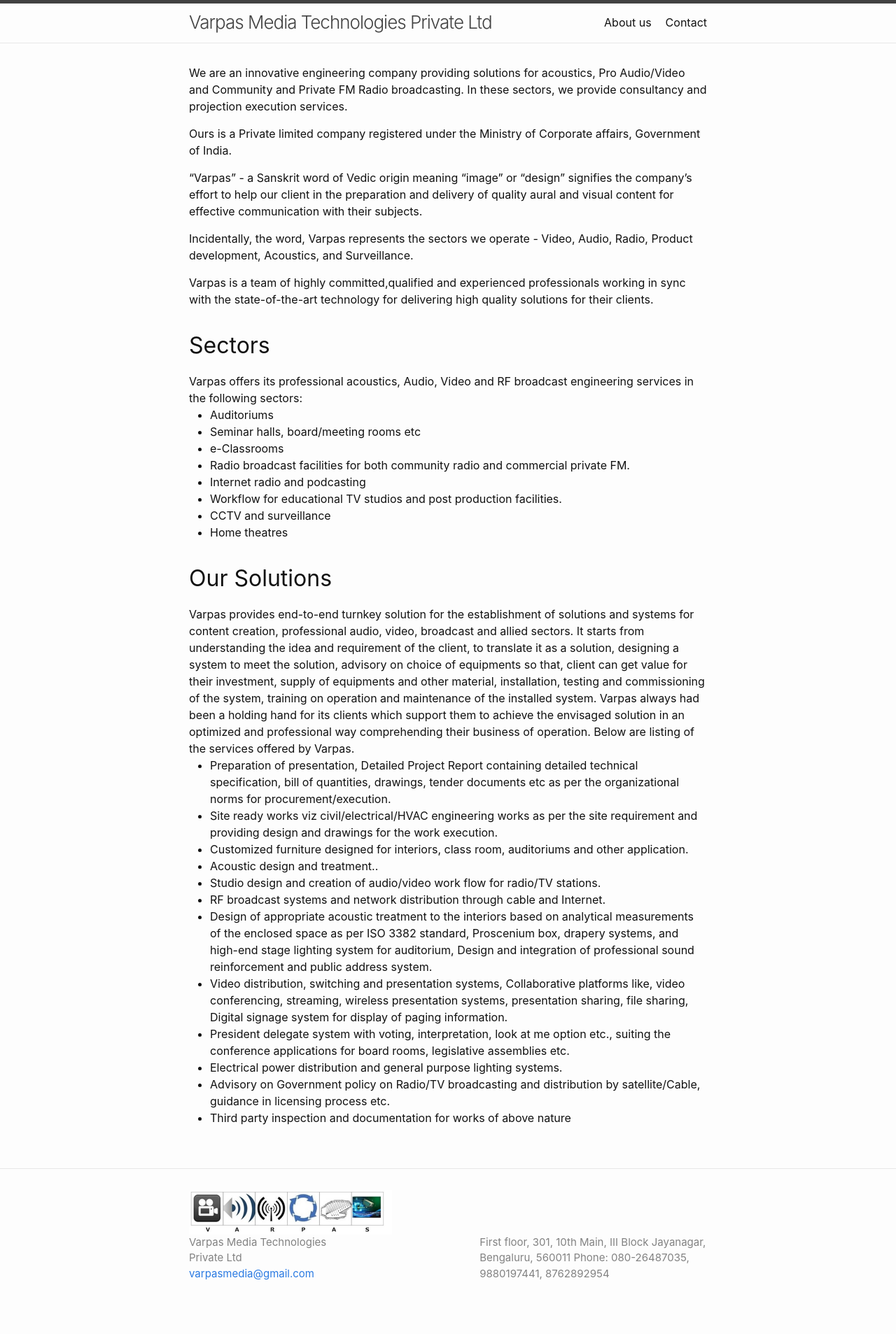
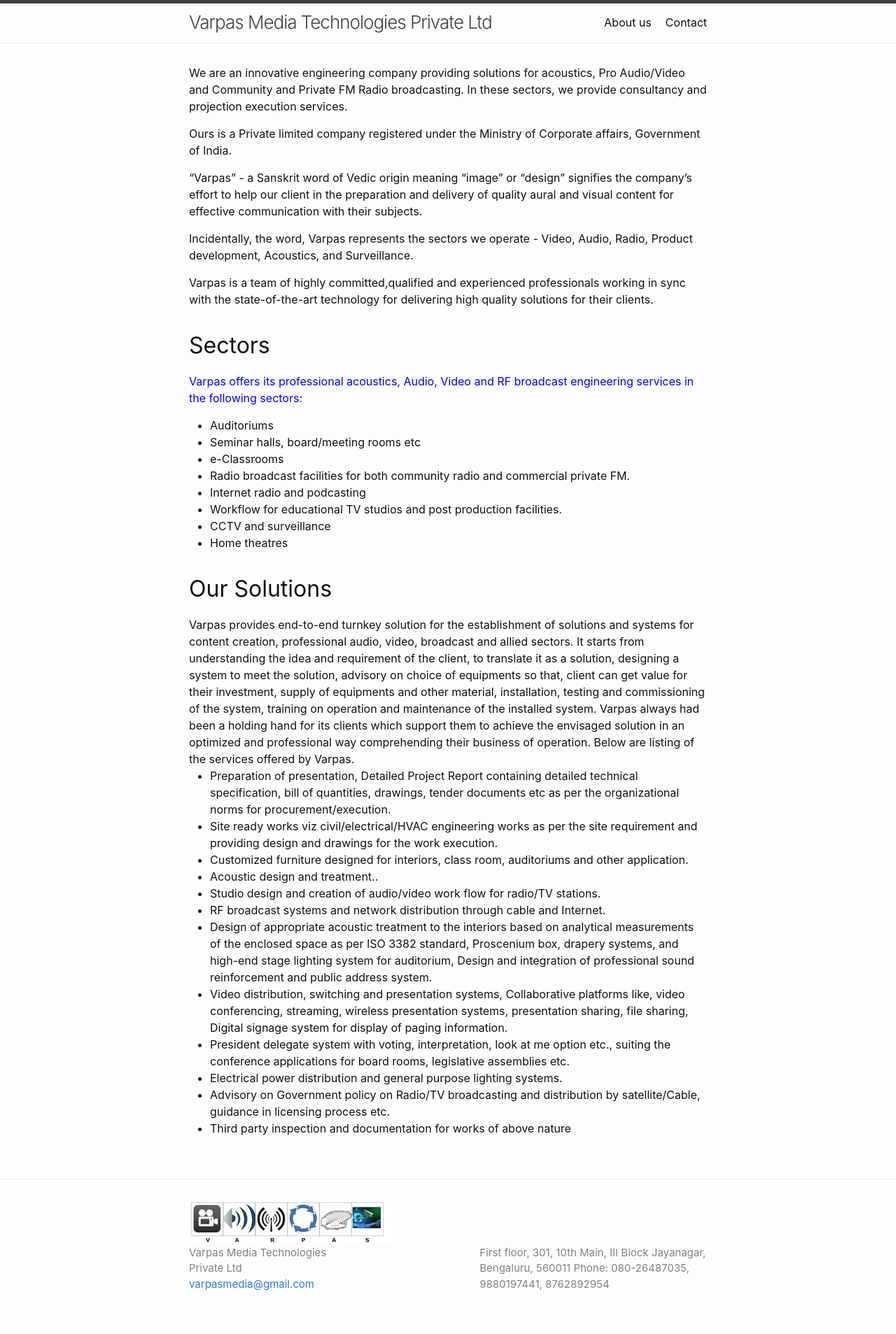
Before and after one commit to VarpasMedia/VarpasMedia.github.io, a Jekyll site: the page built from index.md, in a window 1280 px wide. Shown: the whole page at 70% size. Built offline with Jekyll 4.4.1, drawn with Linux system fonts in a browser that asks for light colours.

Commit message:
Update home.html

```diff
--- a/_layouts/home.html
+++ b/_layouts/home.html
@@ -32,8 +32,9 @@ layout: default
 
 
   <h1>Sectors</h1>
+
+    <div class="post-content e-content">
 <p style="color: blue">
-    <div class="post-content e-content">
       Varpas offers its professional acoustics, Audio, Video and RF broadcast engineering services in the following sectors:
 <ul>
 <li>Auditoriums</li>
```
